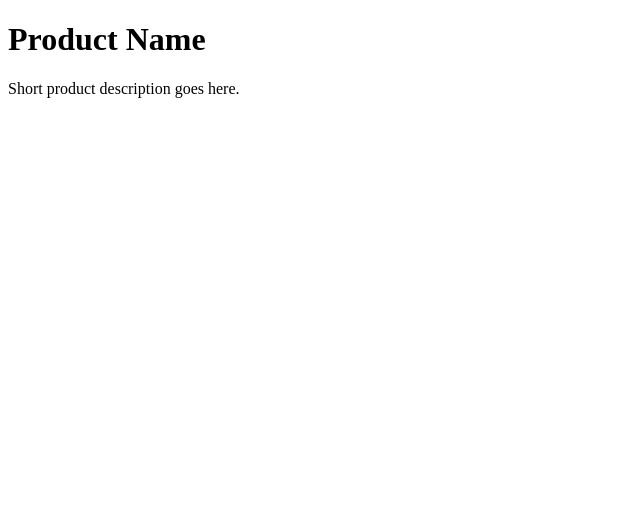
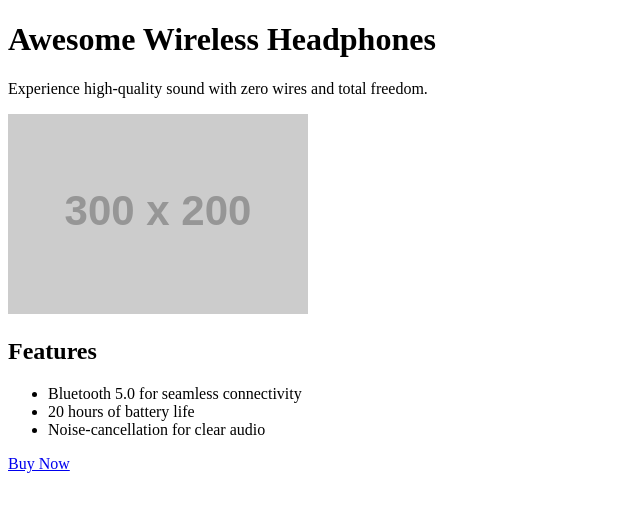
Before and after one commit to Summer-Training-Program/cp1-priyanshi01-coder, a plain HTML site: page index.html in a window 1280 px wide. Shown: the whole page, without its empty margins (0-640 px from the left). Drawn offline with Linux system fonts and the light colour scheme; placeholder pictures from the web are drawn by us.

Commit message:
first one

```diff
--- a/index.html
+++ b/index.html
@@ -1,15 +1,28 @@
 <!DOCTYPE html>
 <html>
+
 <head>
   <title>Checkpoint 1</title>
 </head>
+
 <body>
-  <h1>Product Name</h1>
-  <p>Short product description goes here.</p>
 
-  <!-- TODO: Add an image of the product -->
-  <!-- TODO: Add a subheading with <h2> for "Features" -->
-  <!-- TODO: Add a list of 3 product features using <ul> and <li> -->
-  <!-- TODO: Add a "Buy Now" link to https://example.com -->
+  <h1>Awesome Wireless Headphones</h1>
+  <p>Experience high-quality sound with zero wires and total freedom.</p>
+
+  <!-- Product Image -->
+  <img src="https://via.placeholder.com/300x200" alt="Wireless Headphones">
+
+  <!-- Features -->
+  <h2>Features</h2>
+  <ul>
+    <li>Bluetooth 5.0 for seamless connectivity</li>
+    <li>20 hours of battery life</li>
+    <li>Noise-cancellation for clear audio</li>
+  </ul>
+
+  <!-- Buy Now Link -->
+  <a href="https://example.com" target="_blank">Buy Now</a>
 </body>
+
 </html>
```
